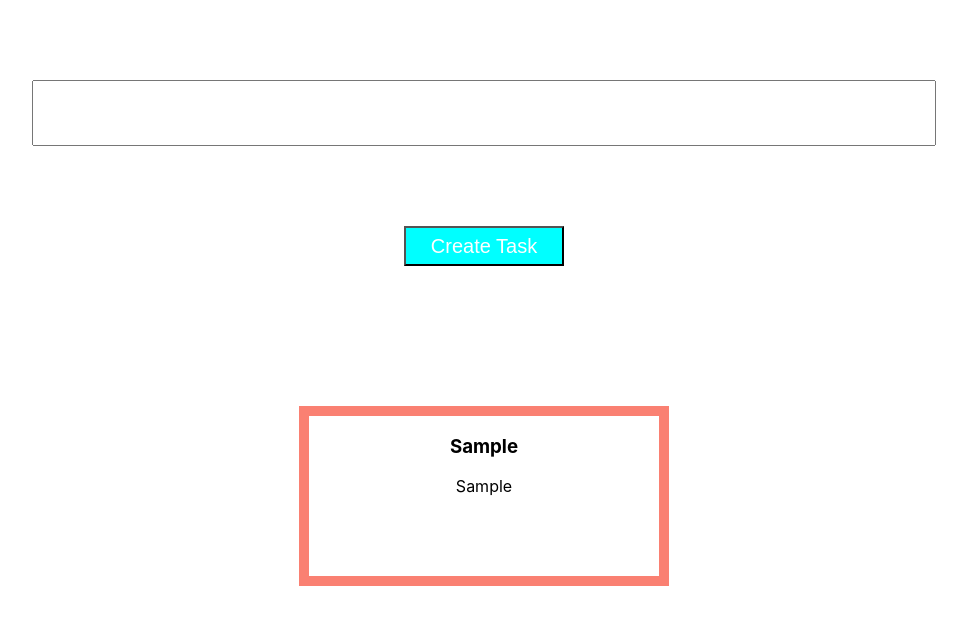
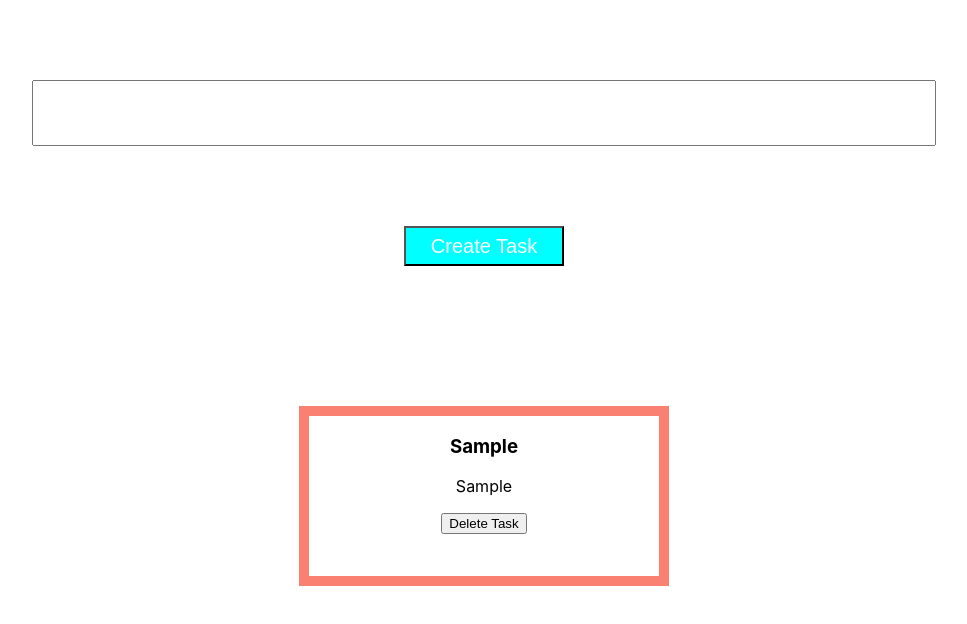
Before and after one commit to AniAleks/react-demo, a React (Create React App) app: page / in a window 1280 px wide. Both pictures are taken after typing "Sample" into the empty fields and a click on the button "Create Task". Shown: the top 624 px of the page, without its empty margins (156-1123 px from the left). Built offline with nearby package versions, Linux system fonts and the light colour scheme.

Commit message:
lesson 6

```diff
--- a/src/Components/ToDo.js
+++ b/src/Components/ToDo.js
@@ -1,38 +1,43 @@
 import React, { Component, Fragment } from 'react';
-import Task from './Task';
+// import Task from './Task';
 
 
 
 class ToDo extends Component {
-  state={
-      inputValue:'',
-      tasks:[],
+    state = {
+        inputValue: '',
+        tasks: [],
     }
-  idGenerator(){
+    idGenerator() {
         return Math.random().toString(32).slice(2);
     }
 
-  handleInputChange=(e)=>{
+    handleInputChange = (e) => {
 
-        this.setState({inputValue: e.target.value});
+        this.setState({ inputValue: e.target.value });
     }
 
-  handlebuttonClick=()=>{
-      this.setState({tasks:[...this.state.tasks,{task:this.state.inputValue,title:this.state.inputValue.slice(0,10)}],
-      inputValue:''});
+    handlebuttonClick = () => {
+        this.setState({
+            tasks: [...this.state.tasks, {task: this.state.inputValue, title: this.state.inputValue.slice(0, 10), id: this.idGenerator()}],
+            inputValue: ''
+        });
 
+    }
+    handleDeleteButton=(id)=>{
+        this.setState({
+            tasks:[...(this.state.tasks.filter((el)=>el.id!==id))]
+        })
     }
 
     render() {
+        const tasks = this.state.tasks
+        .map(task => <div className="tasksdiv" key={task.id}> <h3>{task.title}</h3> <p>{task.task}</p> <button onClick={()=>(this.handleDeleteButton(task.id))}>Delete Task</button> </div>);
         return (
             <Fragment>
-                <input type="text" className='input'    value ={this.state.inputValue} onChange={this.handleInputChange} />
+                <input type="text" className='input' value={this.state.inputValue} onChange={this.handleInputChange} />
                 <button className="button" onClick={this.handlebuttonClick}>Create Task</button>
-                {
-                 this.state.tasks.map((el) =>  <div className='tasksdiv' key={this.idGenerator()}> <Task  title={el.title} task={el.task}/></div> )
-
-                }
-
+                 {tasks}
             </Fragment>
         )
     }
```
Lines whose indentation alone changed are shown as unchanged.
